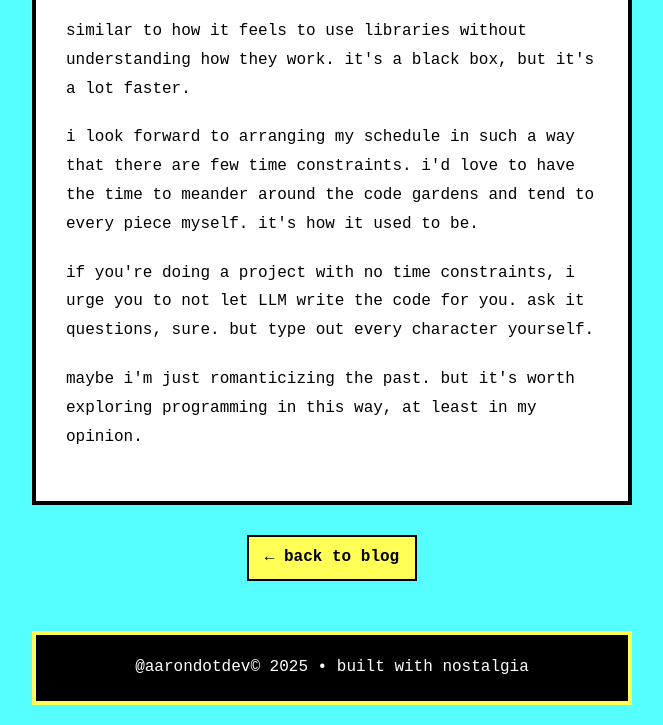
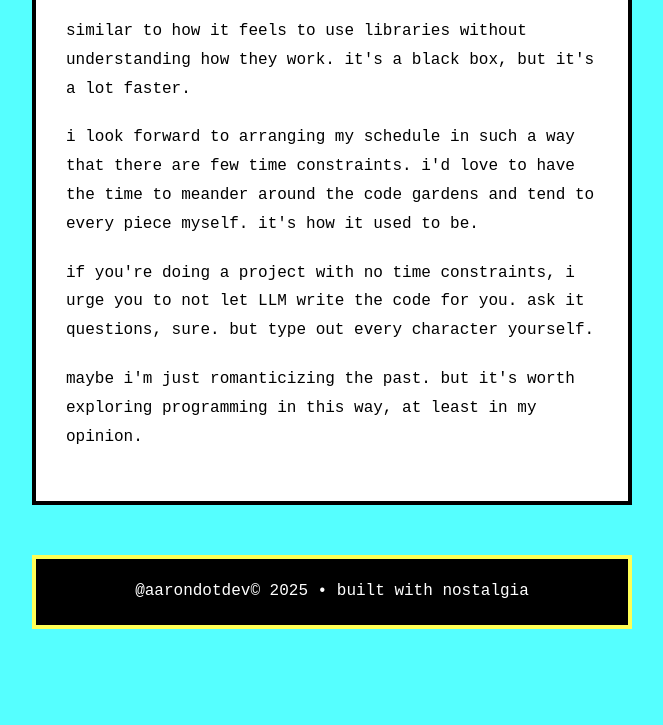
Before and after one commit to crowaaronjacob/crowaaronjacob.github.io, a plain HTML site: page doing-things-yourself.html in a window 1280 px wide. Shown: the part 1422-2147 px from the top of the page, without its empty margins (308-971 px from the left). After the commit the page ends 2071 px from the top, so only its background shows below. Drawn offline with Linux system fonts and the light colour scheme.

Commit message:
fix button

```diff
--- a/doing-things-yourself.html
+++ b/doing-things-yourself.html
@@ -37,10 +37,6 @@
             <p>maybe i'm just romanticizing the past. but it's worth exploring programming in this way, at least in my opinion.</p>
         </article>
 
-        <nav>
-            <a href="/index.html">← back to blog</a>
-        </nav>
-
         <footer>
             <p>@aarondotdev© 2025 • built with nostalgia</p>
         </footer>
```
Also changed, not shown: how-to-shitpost.html (+0 -4 lines), index.html (+1 -1 lines).
